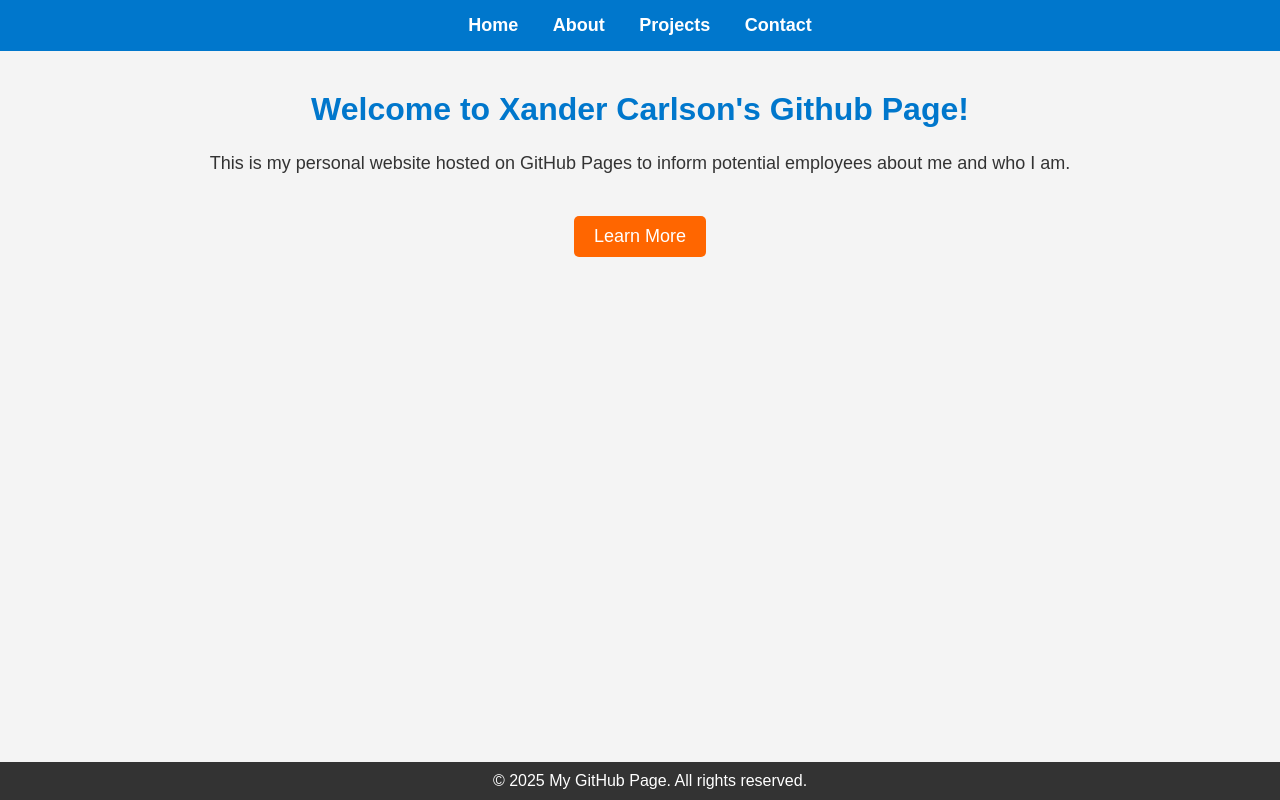
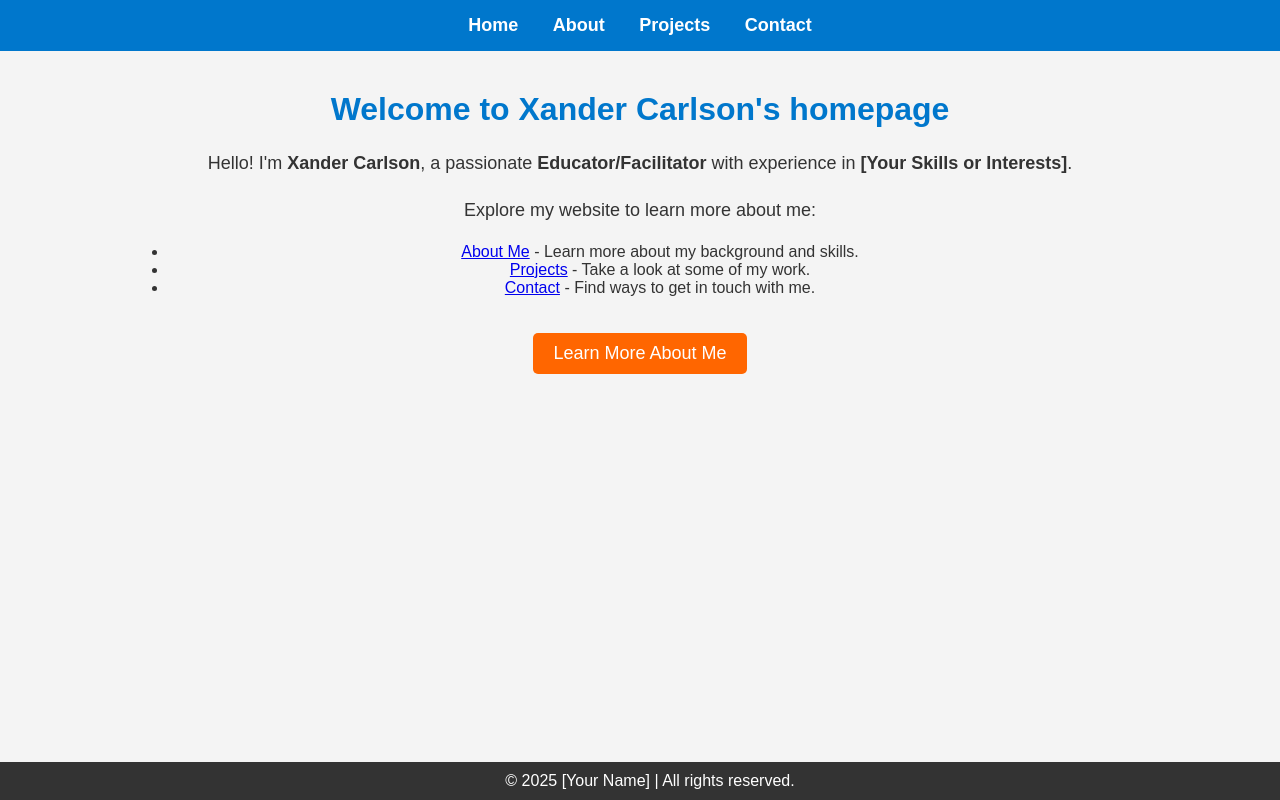
Before and after one commit to SPECTRE-313/xandercarlson, a plain HTML site: page index.html in a window 1280 px wide. Drawn offline with Linux system fonts and the light colour scheme.

Commit message:
Update index.html

```diff
--- a/index.html
+++ b/index.html
@@ -15,13 +15,21 @@
     </nav>
 
     <div class="container">
-        <h1>Welcome to Xander Carlson's Github Page!</h1>
-        <p>This is my personal website hosted on GitHub Pages to inform potential employees about me and who I am.</p>
-        <button>Learn More</button>
+        <h1>Welcome to Xander Carlson's homepage</h1>
+        <p>Hello! I'm <strong>Xander Carlson</strong>, a passionate <strong>Educator/Facilitator</strong> with experience in <strong>[Your Skills or Interests]</strong>.</p>
+
+        <p>Explore my website to learn more about me:</p>
+        <ul>
+            <li><a href="about.html">About Me</a> - Learn more about my background and skills.</li>
+            <li><a href="projects.html">Projects</a> - Take a look at some of my work.</li>
+            <li><a href="contact.html">Contact</a> - Find ways to get in touch with me.</li>
+        </ul>
+
+        <button onclick="location.href='about.html'">Learn More About Me</button>
     </div>
 
     <footer>
-        &copy; 2025 My GitHub Page. All rights reserved.
+        &copy; 2025 [Your Name] | All rights reserved.
     </footer>
 </body>
 </html>
```
